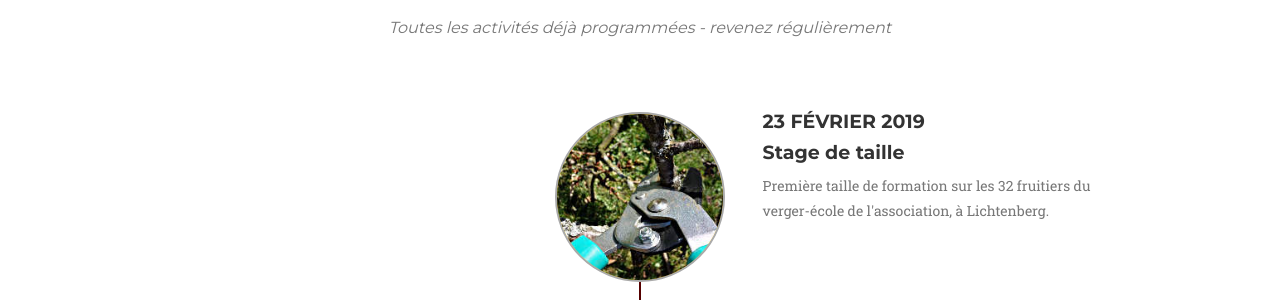
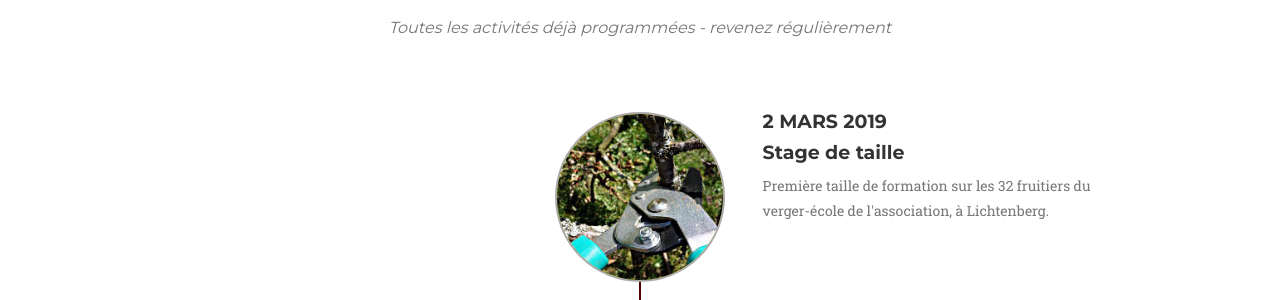
Before and after one commit to arboriculteurs/maquette, a Jekyll site: the page built from index.html, in a window 1280 px wide and 900 px high, scrolled down 2924 px. Shown: the part 150-450 px from the top of the window. Built offline with Jekyll 4.4.1, drawn with Linux system fonts in a browser that asks for light colours; nearby versions of some CDN libraries; some web fonts are replaced.

Commit message:
Chgt date stage de taille

```diff
--- a/_includes/about.html
+++ b/_includes/about.html
@@ -30,7 +30,7 @@
                             </div>
                             <div class="timeline-panel">
                                 <div class="timeline-heading">
-                                    <h4>23 février 2019</h4>
+                                    <h4>2 mars 2019</h4>
                                     <h4 class="subheading">Stage de taille</h4>
                                 </div>
                                 <div class="timeline-body">
```
